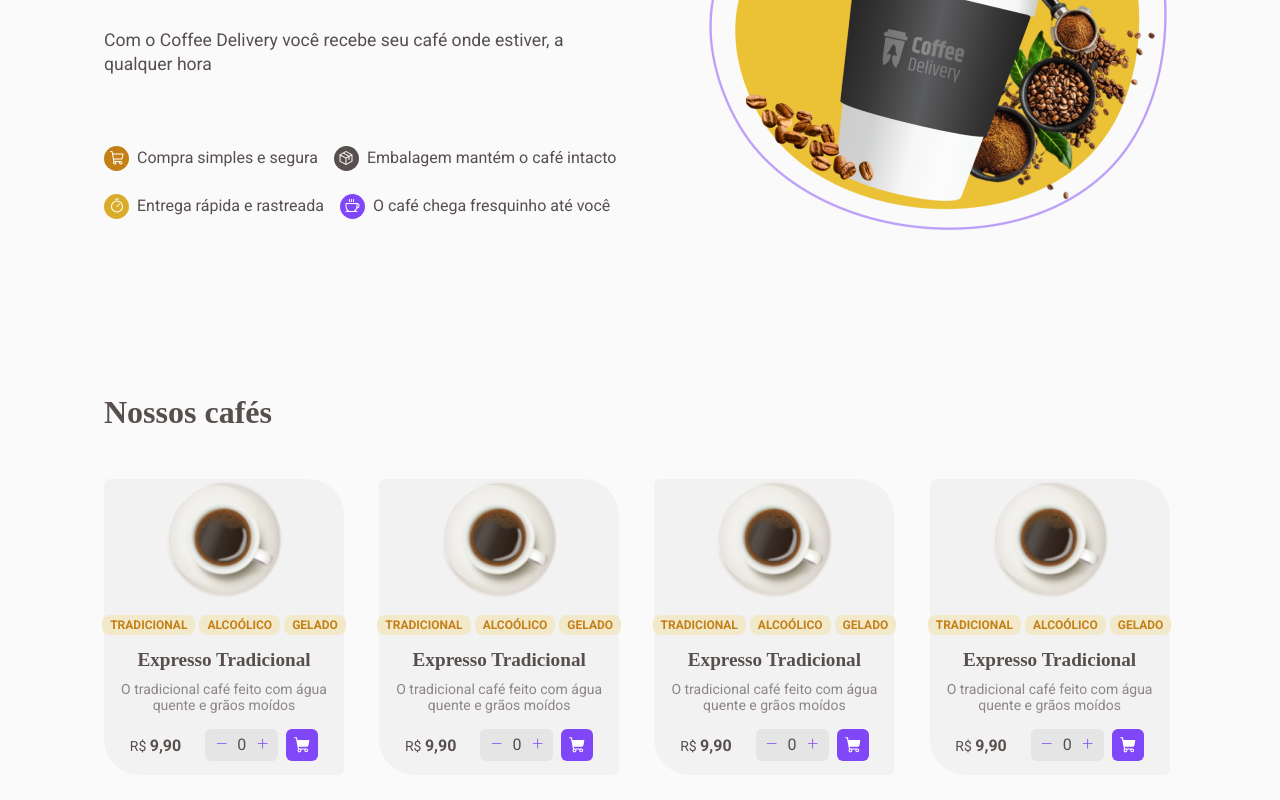
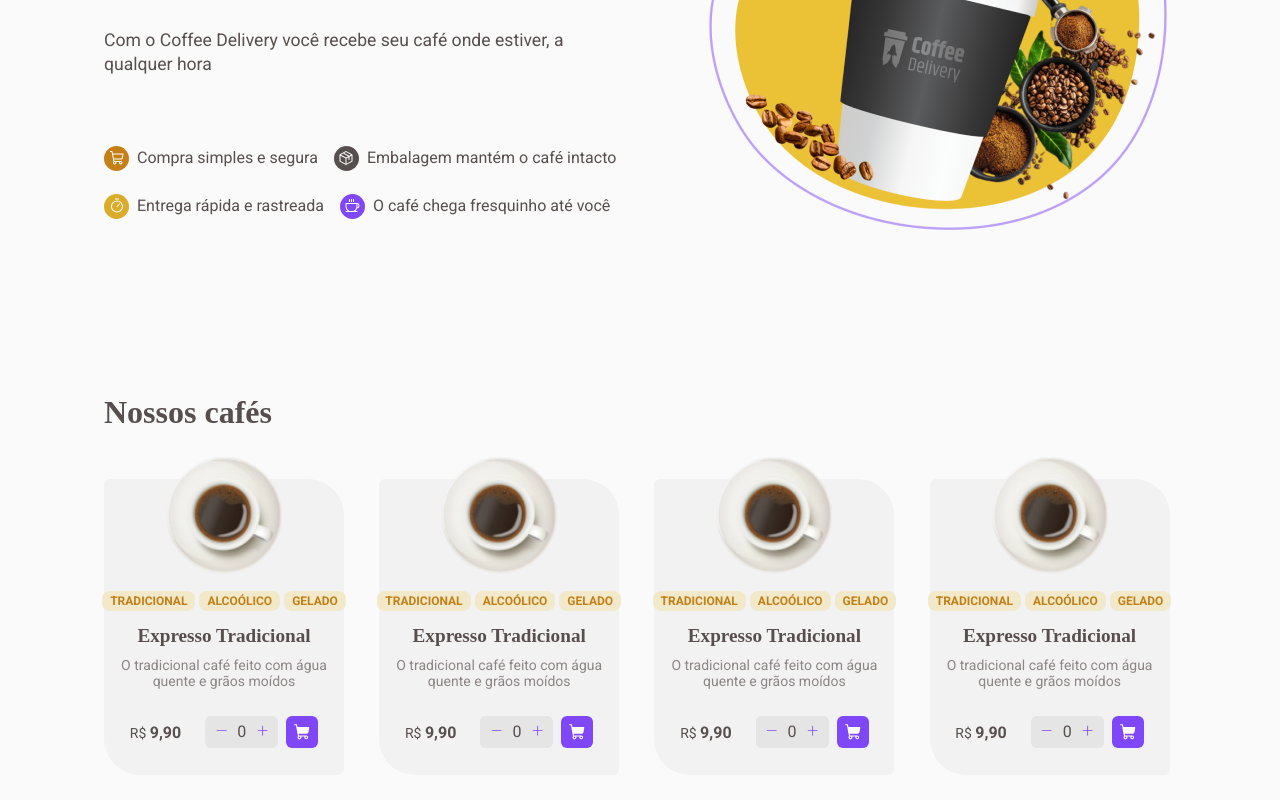
Before and after one commit to joaopfrancaf/coffe-delivey, a React (Vite) app: page / in a window 1280 px wide. Shown: the part 286-1086 px from the top of the page. Built offline with nearby package versions, Linux system fonts and the light colour scheme; a web font is replaced by a local one.

Commit message:
quaseeee

```diff
--- a/src/components/Card/style.ts
+++ b/src/components/Card/style.ts
@@ -11,6 +11,10 @@ export const CardStyled = styled('div', {
     display: 'flex',
     flexDirection: 'column',
     alignItems:'center',
+
+    img: {
+        marginTop: '-1.5rem'
+    }
 })
 
 export const DivType =styled('div', {
@@ -32,7 +36,7 @@ export const DivDescription = styled('div', {
     display: 'flex',
     flexDirection: 'column',
     alignItems: 'center',
-    marginBottom: '1rem',
+    marginBottom: '1.7rem',
 
     span: {
         fontWeight: 700,
```
